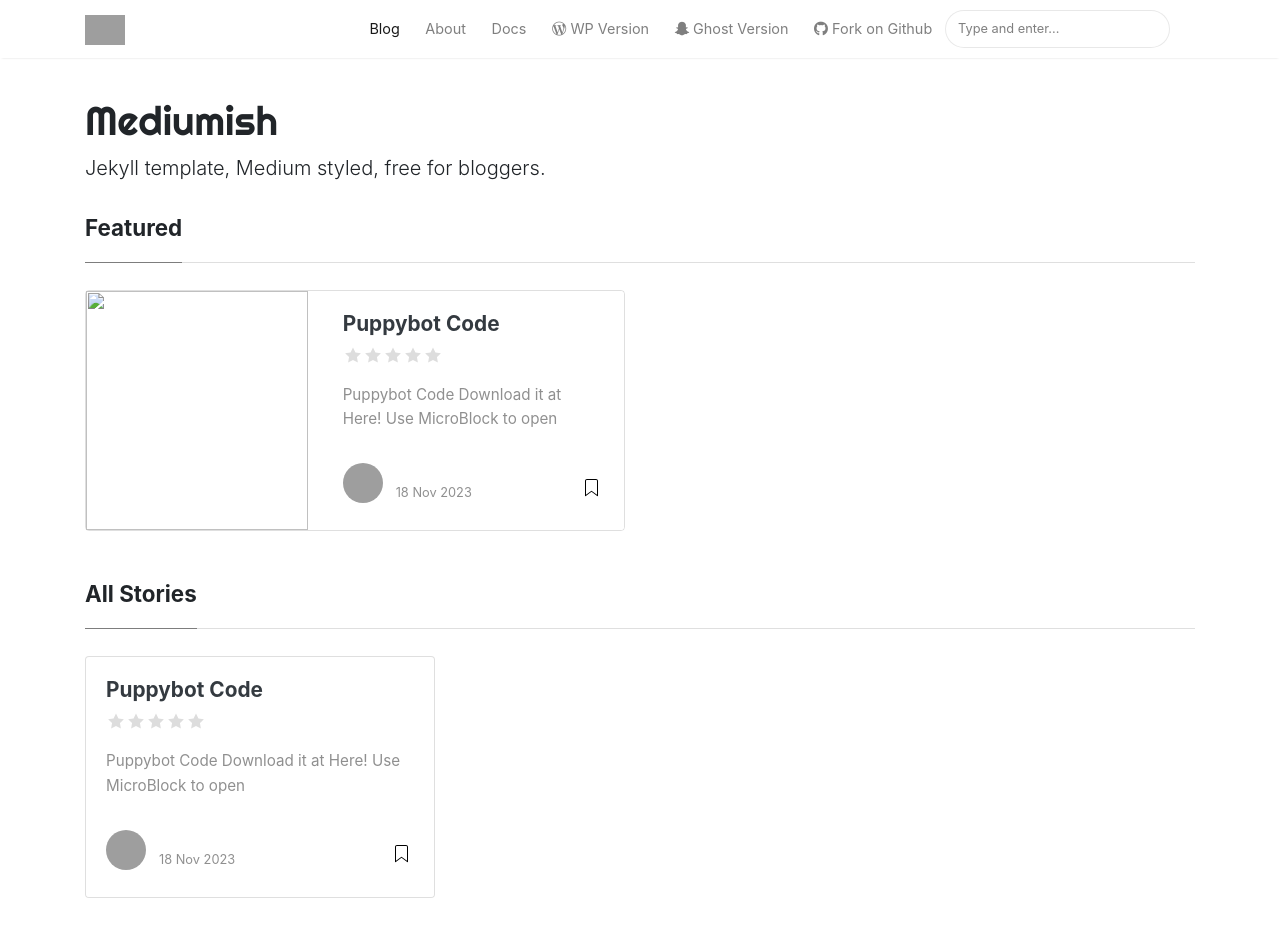
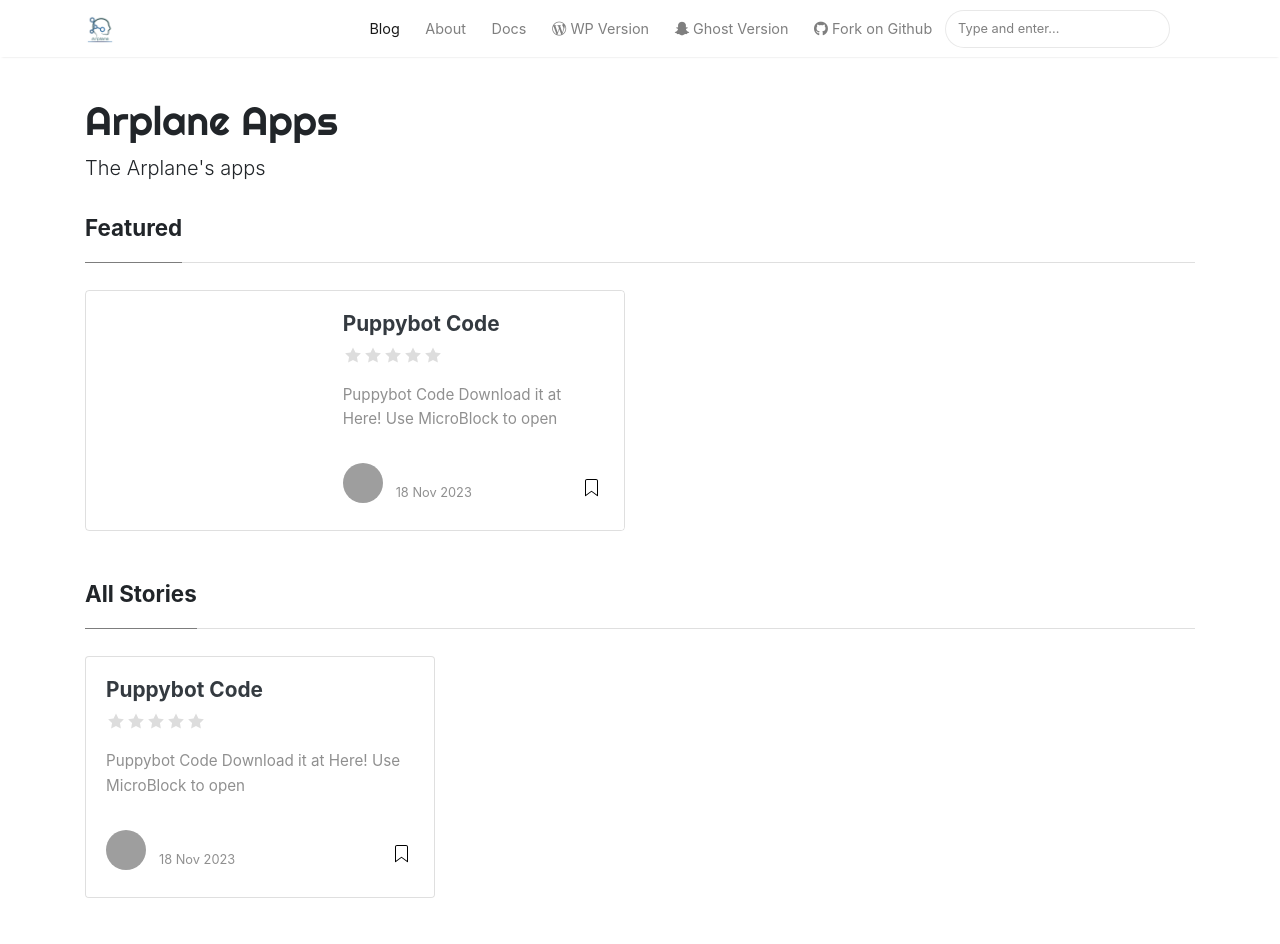
Before and after one commit to ChayapholSmile/apps, a Jekyll site: the page built from index.html, in a window 1280 px wide and 1400 px high. Shown: the top 944 px of the window. Built offline with Jekyll 4.4.1, drawn with Linux system fonts in a browser that asks for light colours; nearby versions of some CDN libraries; the list of posts is cut into pages by our own code; some of the changed text lies outside the part shown; grey boxes are pictures that could not be loaded.

Commit message:
Update _config.yml

```diff
--- a/_config.yml
+++ b/_config.yml
@@ -1,35 +1,26 @@
 # Site
-name: "Mediumish"
-title: "Mediumish"
-description: "Jekyll template, Medium styled, free for bloggers."
-logo: 'assets/images/logo.png'
-favicon: 'assets/images/logo.png'
-baseurl: /mediumish-theme-jekyll
+name: "Arplane Apps"
+title: "Arplane Apps"
+description: "The Arplane's apps"
+logo: 'favicon.ico'
+favicon: 'favicon.ico'
+baseurl: /apps
 google_analytics: 'UA-46278016-1'
 disqus: 'demowebsite'
-mailchimp-list: 'https://wowthemes.us11.list-manage.com/subscribe/post?u=8aeb20a530e124561927d3bd8&amp;id=8c3d2d214b'
+mailchimp-list: ''
 include: ["_pages"]
 permalink: /:title/
 
 # Authors
 authors:
-  sal:
-    name: Sal
-    display_name: Sal
+  arplane:
+    name: Arplane
+    display_name: Arplane Corp.
     gravatar: e56154546cf4be74e393c62d1ae9f9d4
-    email: wowthemesnet@gmail.com
-    web: https://www.wowthemes.net
-    twitter: https://twitter.com/wowthemesnet
-    description: "Author of Mediumish, a Bootstrap Medium styled template available for WordPress, HTML, Ghost and Jekyll. You are currently previewing Jekyll template demo."
-  john:
-    name: John
-    display_name: John
-    avatar: 'assets/images/avatar.png'
-    gravatar: b1cc14991db7a456fcd761680bbc8f81
-    email: wowthemesnet@gmail.com
-    web: https://www.wowthemes.net
-    twitter: https://twitter.com/wowthemesnet
-    description: "This is the author box. Write a short description of the author here. You are currently previewing Mediumish demo, a Jekyll template compatible with Github pages."
+    email: arplane0@outlook.com
+    web: https://arplane-socity.github.io
+    twitter: https://twitter.com/chayaphol1234
+    description: "Arplane"
 
 # Plugins
 plugins:
@@ -62,11 +53,11 @@ kramdown:
       line_numbers: true
 
 # Adsense (change to "enabled" to activate, also your client id and ad slot. Create a new ad unit from your Adsense account to get the slot.)
-adsense: "disabled"
+adsense: "enabled"
 adsense-data-ad-client: "ca-pub-3412143450191416"
 adsense-data-ad-slot: "1363087678"
 
 # Lazy Images ("enabled" or "disabled")
-lazyimages: "disabled"
+lazyimages: "enabled"
 
 exclude: [changelog.md, LICENSE.txt, README.md, Gemfile, Gemfile.lock]
```
